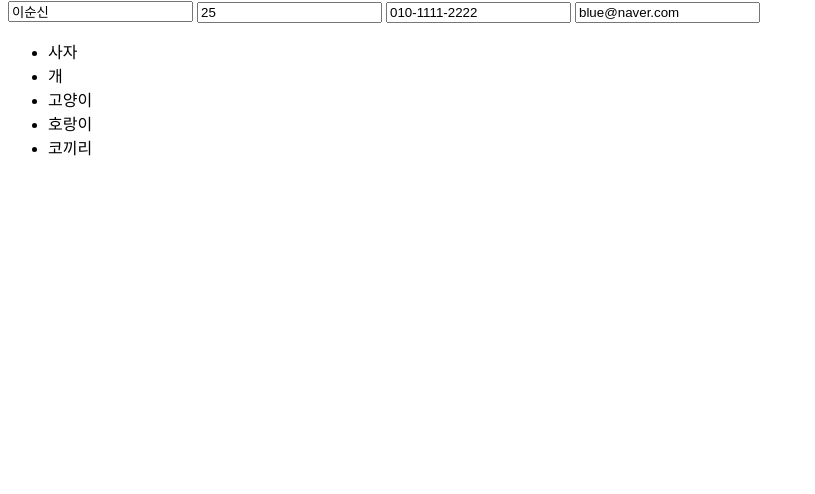
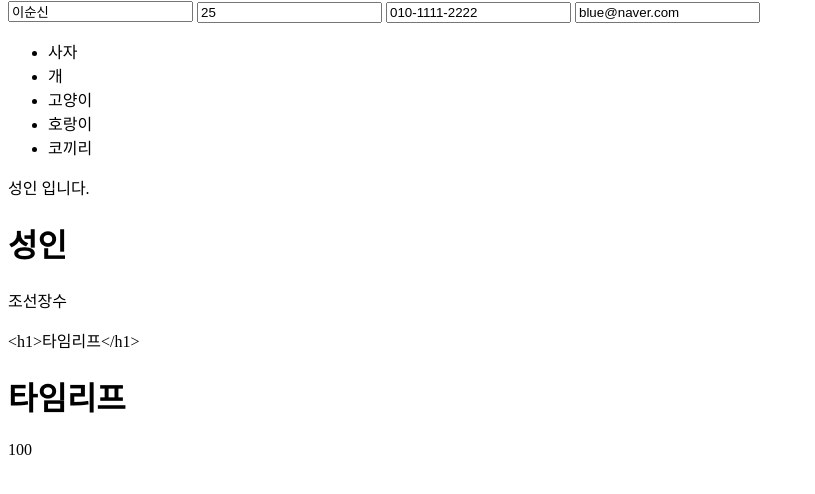
Before and after one commit to seokwoan/spring, a Spring Boot app: page /test in a window 1280 px wide. Shown: the part 250-744 px from the top of the page, without its empty margins (0-815 px from the left). Run offline with Spring Boot 4, Linux system fonts and the light colour scheme.

Commit message:
0812test

```diff
--- a/movieAndGame/src/main/java/com/movieAndGame/control/TestController.java
+++ b/movieAndGame/src/main/java/com/movieAndGame/control/TestController.java
@@ -36,6 +36,7 @@ public class TestController {
 		animal.add( "호랑이" );
 		animal.add( "코끼리" );
 
+		model.addAttribute( "tag" , "<h1>타임리프</h1>" );
 		model.addAttribute( "name" , name );
 		model.addAttribute( "animal" , animal );
 
--- a/movieAndGame/src/main/resources/templates/test.html
+++ b/movieAndGame/src/main/resources/templates/test.html
@@ -60,6 +60,57 @@
 		<!-- 반복할 태그에 th:each를 해줘야한다 each뒤에 th:text="${each에 사용한 변수이름}을 입력해 출력 -->
 	</ul>
 
+	<div th:if="${ member.age > 20 }">
+		성인 입니다.
+
+	</div>
+	<!-- th:if와 th:unless의 조건문이 같아야 참일때 if실행 , 거짓일때 unless가 실행된다.
+	조건식이 같아야 if와 unless가 하나의 구문으로 인식되어 둘 중 하나의 값만 출력됨
+	조건식이 다르면 if와 unless가 별개의 구문으로 인식되어 if 실행, unless가 실행된다
+	unless는 조건식이 거짓일때 실행되므로 if와 unless의 조건식이 같아야한다
+	-->
+	<div th:unless="${ member.age > 20 }">
+		청소년 입니다.
+
+	</div>
+
+	<h1 th:text="${ member.age >= 20 ? '성인' : '미성년자' }"></h1>
+
+	<!--
+
+		switch( 11 ) {
+			case 3 : 내용 break;
+			case 5 : 내용 break;
+			case 11 : 내용 break;
+			case 20 : 내용 break;
+		}
+
+	 -->
+
+	<div th:switch="${ name }">
+	 	<p th:case="김유신">신라장수</p>
+	 	<p th:case="최영">고려장수</p>
+	 	<p th:case="이순신">조선장수</p>
+	 	<p th:case="계백">백제장수</p>
+	 	<!-- th:case는 case의 경우만 출력 break가 필요없음 -->
+	</div>
+
+	<div th:text="${tag}"></div>
+	<div th:utext="${tag}"></div>
+	<!-- th:text는 태그가 적용되지 않고 그대로 출력, th:utext는 태그가 적용되어 출력 -->
+
+	<div th:with="num=100">
+		<span th:text="${num}"></span>
+	</div>
+	<p th:text="${num}"></p>
+	<!-- div태그와 그 하위태그인 span에서는 변수num사용가능 p태그는 div태그와 형제 관계여서 사용 불가 -->
+
+	<!--/* <p th:text="${name}"></p> */-->
+	<!-- aa<p th:text="${name}"></p> -->
+	<!--
+		타임리프가 쓰인 태그에 주석을 걸때는 타임이프 주석을 이용해야 한다.
+		html주석을 이용해서 주석처리를 하면 콘솔창에 주석이 그대로 나타나 보안이 취약하다
+	  -->
 
 </body>
 
@@ -83,7 +134,7 @@
 
 	#{} : 메세지 , properties의 값을 표현할때 사용
 
-	th:each 반복문
+	반복문 th:each
 		thymeleaf의 반복문, 자바의 for( int num : numbers ) 의 동작이다.
 
 		item에 배열 또는 컬렉션프레임워크 객체가 담겨있다면
@@ -94,4 +145,25 @@
 		위와 같은 방법으로 사용해야 한다
 		반복할 태그에 직접 each를 작성해야 한다.
 
+	조건문 th:if , th:unless , th:switch , 삼항연산자( 조건연산자 )
+
+		num = 10; 이라면
+		<p th:if="${ num > 5 }"> 5보다 크다 </p>
+		<p th:unless="${ num > 5 }"> 5보다 작다 </p>
+
+		th:if는 조건식이 참일경우에 실행, th:unless는 조건식이 거짓일 경우에 실행
+
+	출력방법 -	th:text:="${변수명 }"
+			th:utext="${변수명}" - untext 텍스트가 아닌 html태그로 동작할 수 있다.
+			th:value="${변수명}" - input태그, select태그에 사용된다.
+
+	변수 th:with
+		뱐수를 생성하고 값 저장방법
+		th:with를 통해 생성된 변수는 사용범위가 제한적이다
+		생성된 태그의 하위 태그에서만 가능하다
+		<div th:with="num=100">
+			<span th:text="${num}"></span>
+		</div>
+
+	내부 주석 <!--/* */-->
  -->
```
